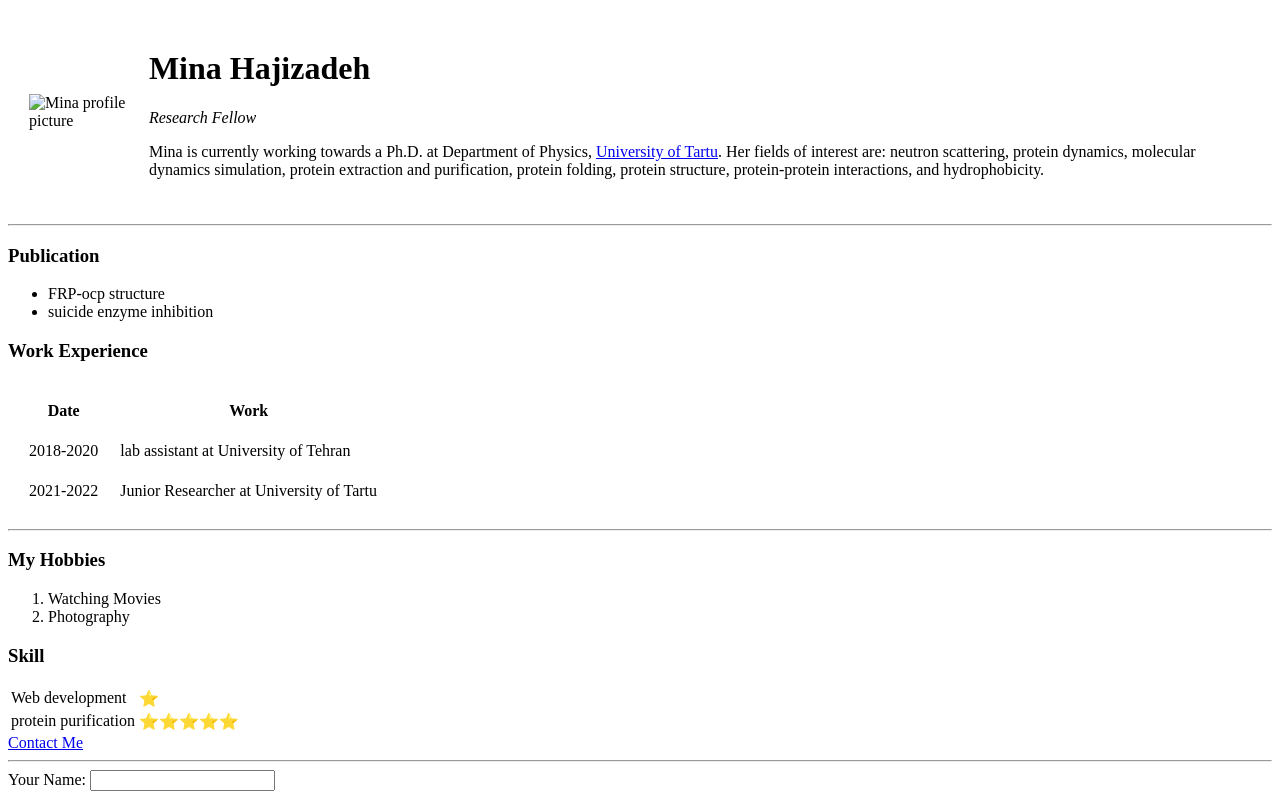
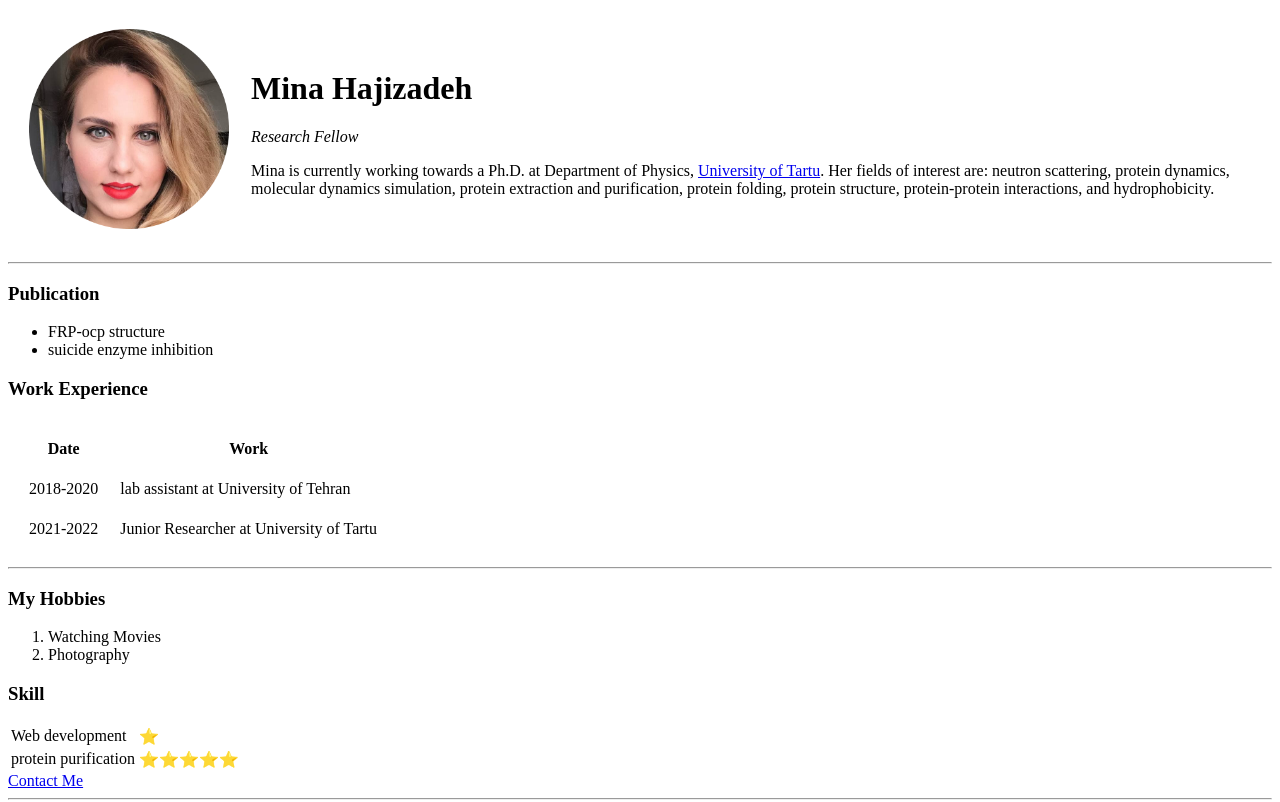
Before and after one commit to Minahajizadeh/cv, a plain HTML site: page index.html in a window 1280 px wide. Shown: the top 802 px of the page. Drawn offline with Linux system fonts and the light colour scheme.

Commit message:
Update index.html

```diff
--- a/index.html
+++ b/index.html
@@ -8,7 +8,7 @@
  <body>
    <table cellspacing="20">
      <tr>
-  <td> <img src="CVfiles/Mina.png" alt="Mina profile picture" height="200"></td>
+  <td> <img src="Mina.png" alt="Mina profile picture" height="200"></td>
 <td> <h1>Mina Hajizadeh</h1>
  <p><em>Research Fellow</em></p>
  <p>Mina is currently working towards a Ph.D. at Department of Physics, <a href="https://ut.ee/en">University of Tartu</a>. Her fields of interest are: neutron scattering, protein dynamics, molecular dynamics simulation, protein extraction and purification, protein folding, protein structure, protein-protein interactions, and hydrophobicity.
```
